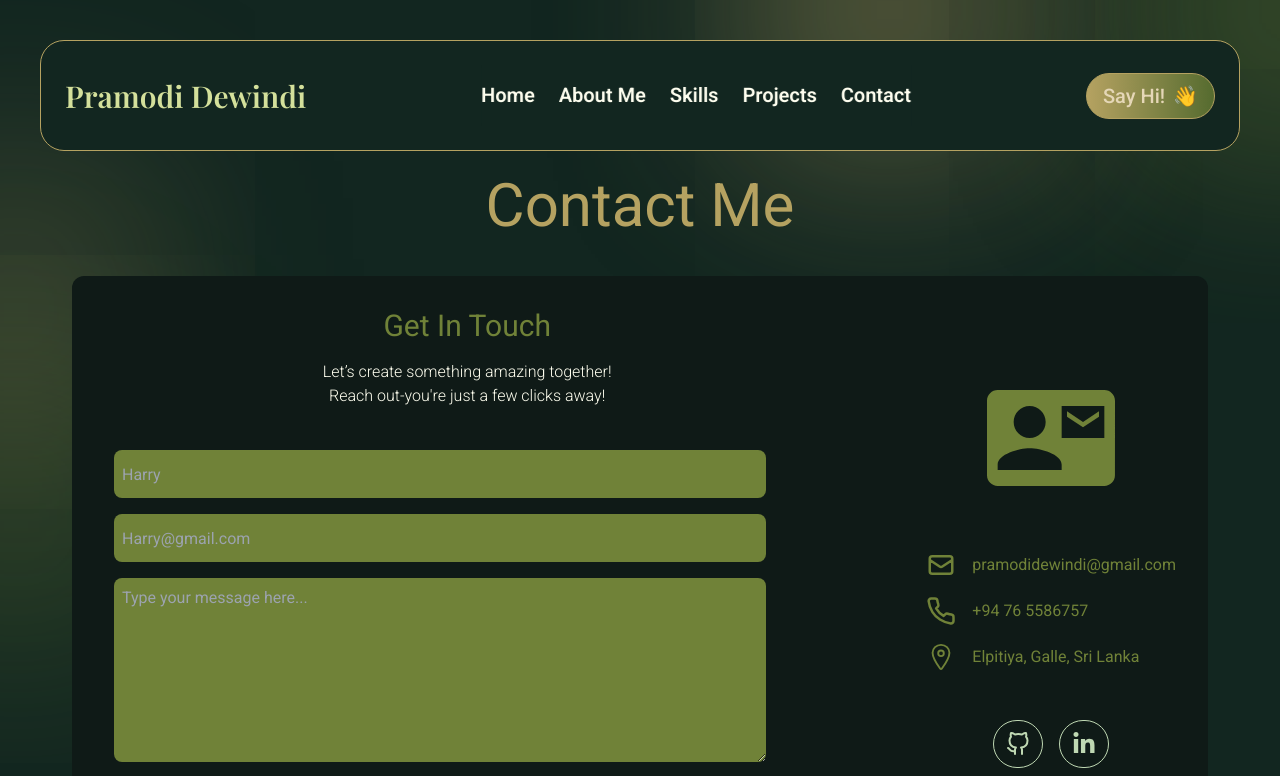
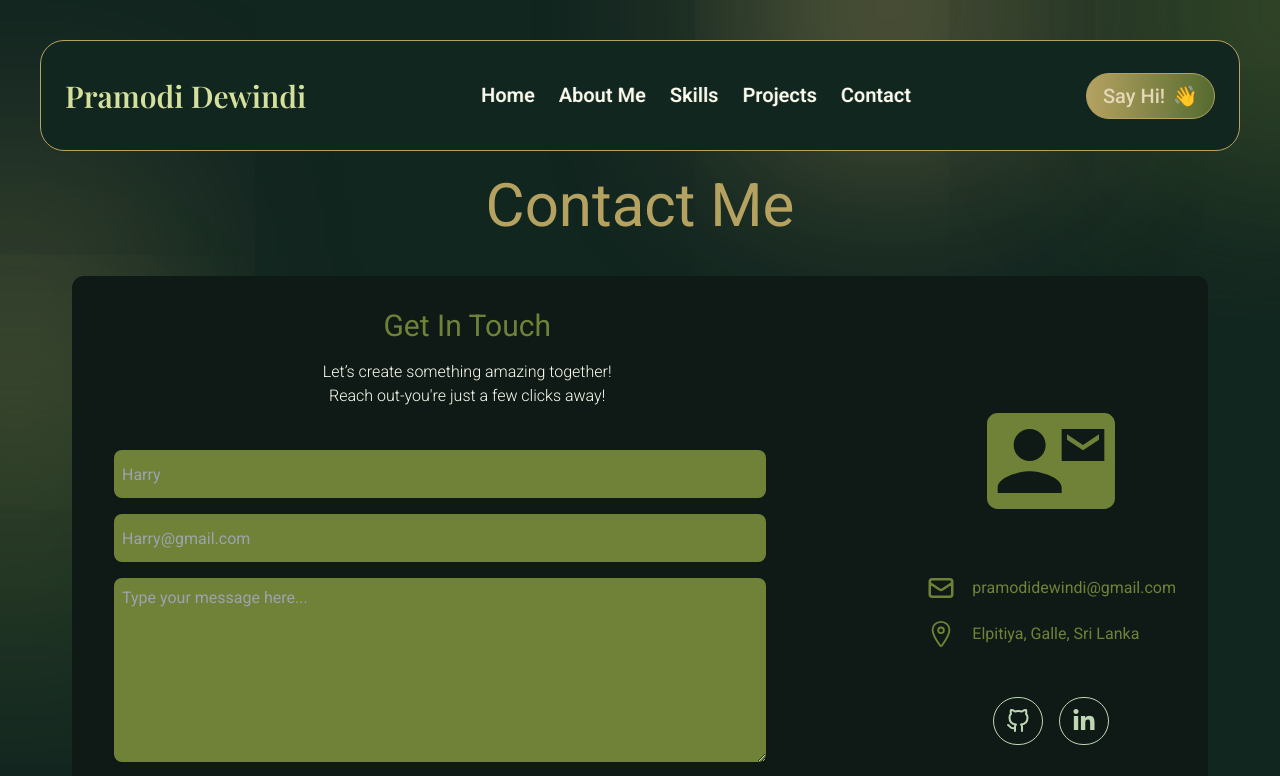
Before and after one commit to DewindiP/dew-portfolio, a React (Vite) app: page /contact in a window 1280 px wide. Shown: the top 776 px of the page. Built offline with nearby package versions, Linux system fonts and the light colour scheme; a web font is replaced by a local one.

Commit message:
new update

```diff
--- a/src/components/contactMeSection/ContactInfo.jsx
+++ b/src/components/contactMeSection/ContactInfo.jsx
@@ -8,7 +8,6 @@ const ContactInfo = () => {
   return (
     <div className ="flex flex-col gap-4 text-oliveGreen">
         <SingleInfo text="pramodidewindi@gmail.com" Image={HiOutlineMail}/>
-        <SingleInfo text="+94 76 5586757" Image={FiPhone}/>
         <SingleInfo text="Elpitiya, Galle, Sri Lanka" Image={IoLocationOutline}/>
     </div>
   );
```
